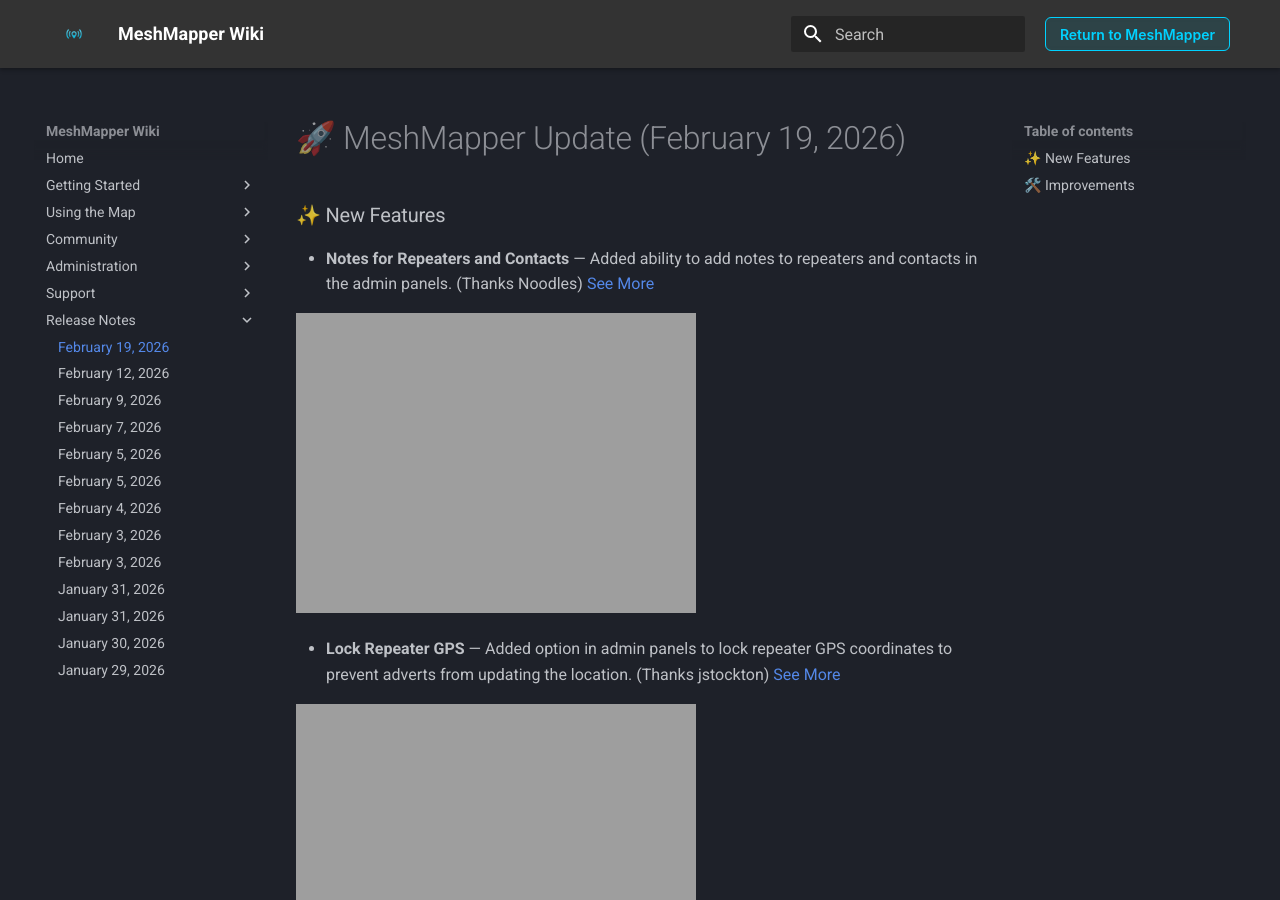
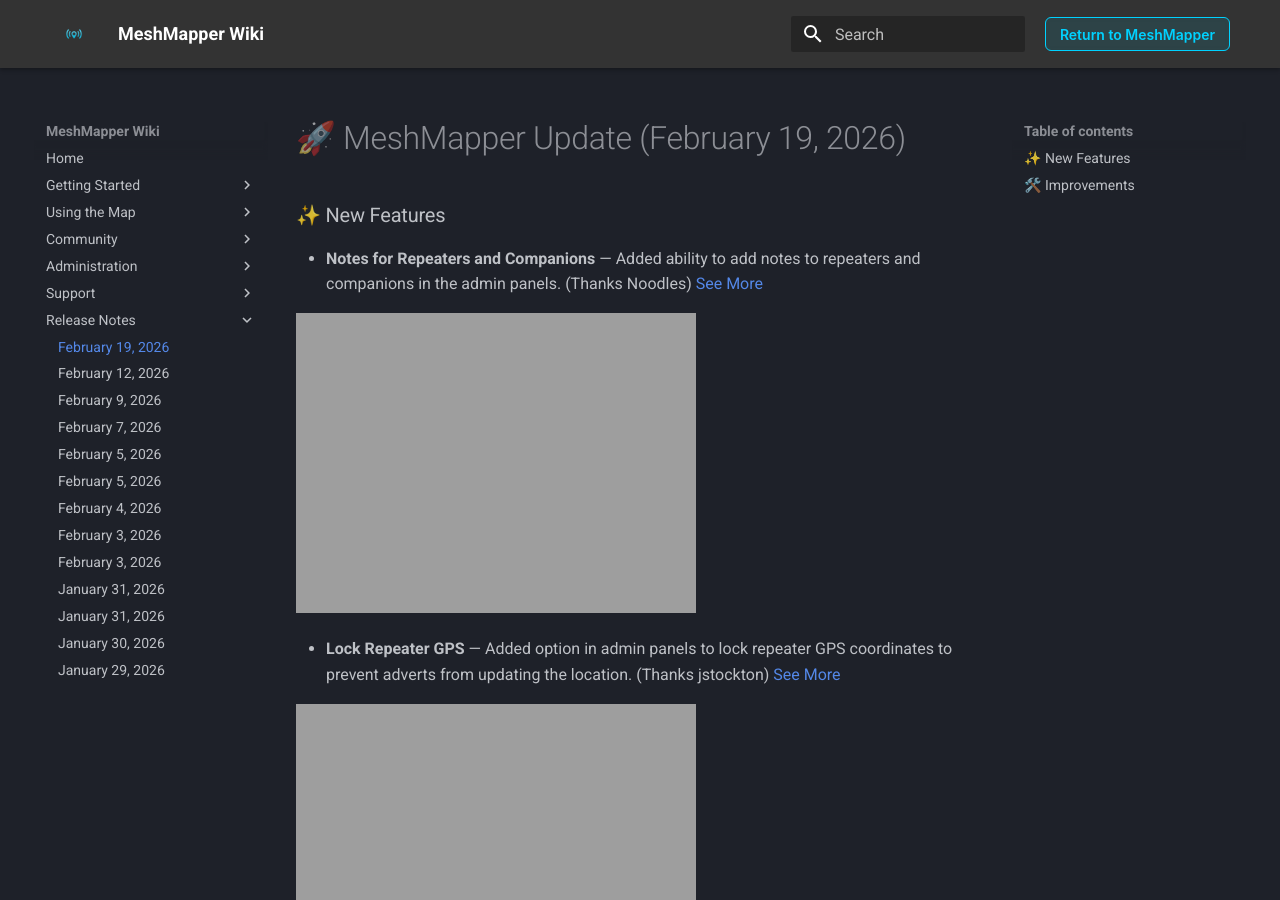
Before and after one commit to MeshMapper/MeshMapper_Wiki, an MkDocs documentation site: the page built from docs/release-notes/260219.md, in a window 1280 px wide and 900 px high. Built offline with MkDocs 1.6.1 and Material for MkDocs 9.7.7, drawn with Linux system fonts in a browser that asks for light colours; some of the changed text lies outside the part shown.

Commit message:
Added release notes

```diff
--- a/docs/release-notes/260219.md
+++ b/docs/release-notes/260219.md
@@ -2,7 +2,7 @@
 
 ### ✨ New Features
 
-* **Notes for Repeaters and Contacts** — Added ability to add notes to repeaters and contacts in the admin panels. (Thanks Noodles)  [See More](https://wiki.meshmapper.net/admins/#data-management)
+* **Notes for Repeaters and Companions** — Added ability to add notes to repeaters and companions in the admin panels. (Thanks Noodles)  [See More](https://wiki.meshmapper.net/admins/#data-management)
 
 ![Image](https://meshmapper.net/img/upload_20260219_092727_008ad65a.jpg)
 
@@ -24,7 +24,7 @@
 
 ### 🛠️ Improvements
 
-* **Nomenclature** — Changed the "Administration" option on a regions map to "Region Info".
+* **Nomenclature** — Changed the "Administration" option on a regions map to "Region Info".  Changed "Contacts" to "Companions" in admin panels.
 * **GPS Validation** — Added better GPS coordinates validation on manual edits of repeaters.
 * **Neighbour Cleanup** — Improved neighbour cleanup logic to account for when repeater ID's get repurposed, or the repeater relocates.
 * **DISC Pings** — Enhanced DISC ping association with repeaters to better handle if repeater gets relocated (association will now break).
```
